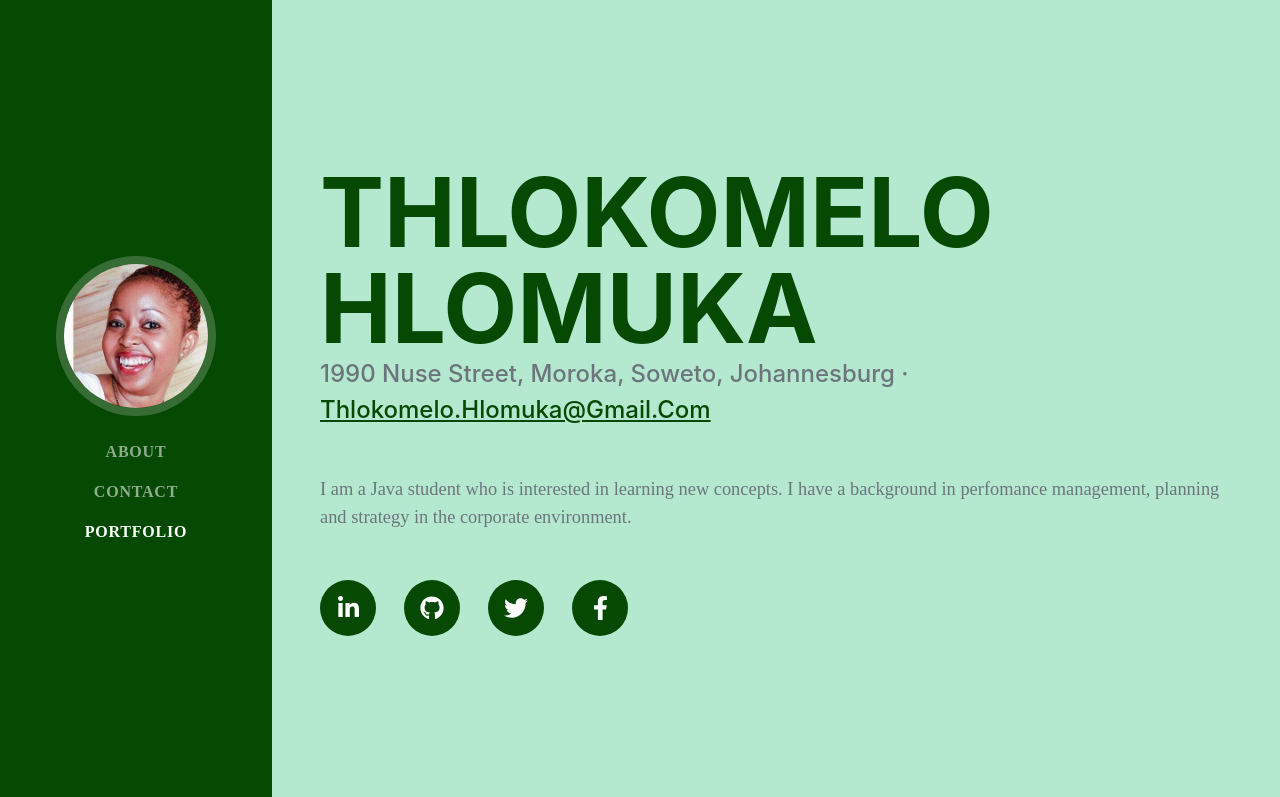
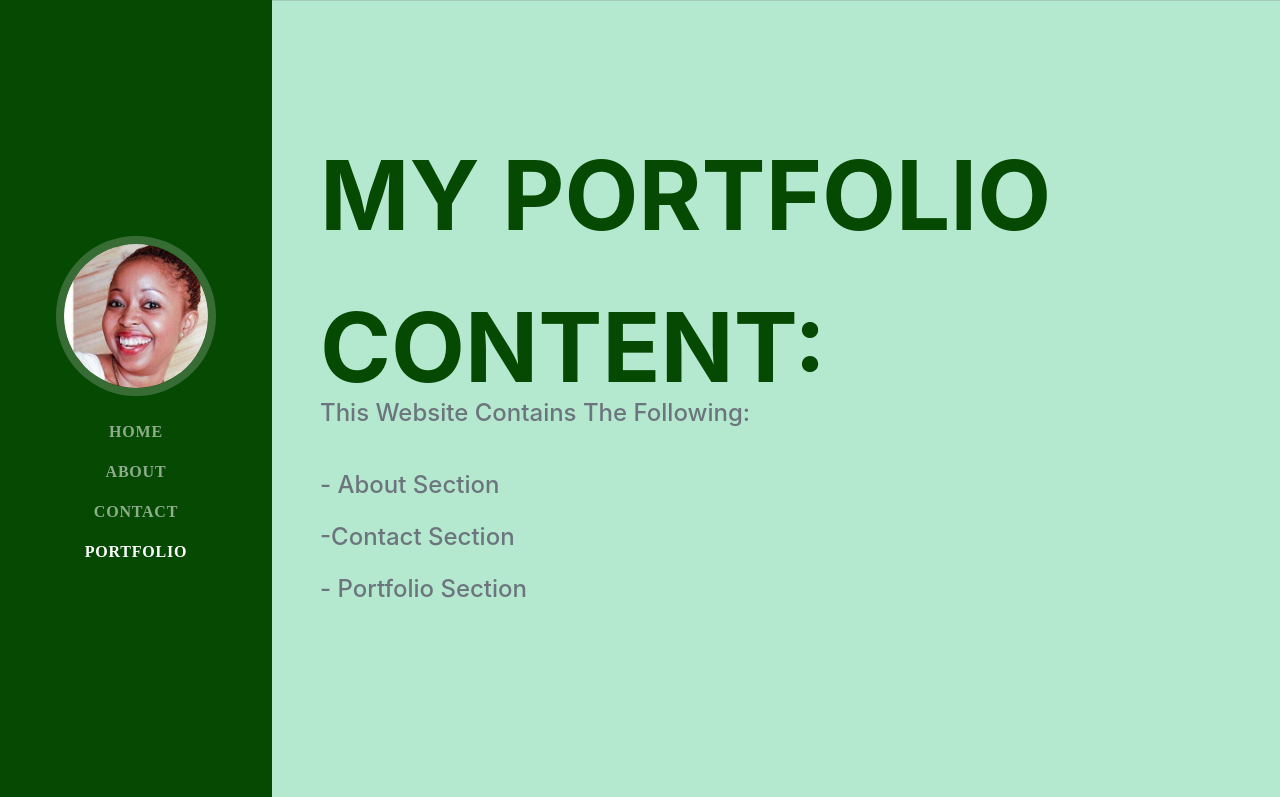
Before and after one commit to Thlokomelo/bootstrap_portfolio-2, a plain HTML site: page index.html in a window 1280 px wide. Shown: the top 797 px of the page. Drawn offline with nearby package versions, Linux system fonts and the light colour scheme; a web font is replaced by a local one.

Commit message:
VS Code Update

```diff
--- a/index.html
+++ b/index.html
@@ -87,7 +87,18 @@
     img {
   border: 5px solid rgb(4, 41, 6);
 }
+.Home {
+  padding: 60px;
+  text-align: center;
+  background: #1abc9c;
+  color: white;
+  font-size: 30px;
+}
 
+/* Page Content */
+.content {padding:20px;
+
+}
   }
 </style>
 
@@ -104,6 +115,7 @@
         class="navbar-toggler-icon"></span></button>
     <div class="collapse navbar-collapse" id="navbarResponsive">
       <ul class="navbar-nav">
+        <li class="nav-item"><a class="nav-link js-scroll-trigger" href="#Home">Home</a></li>
         <li class="nav-item"><a class="nav-link js-scroll-trigger" href="#about">About</a></li>
         <li class="nav-item"><a class="nav-link js-scroll-trigger" href="#contact">Contact</a></li>
         <li class="nav-item"><a class="nav-link js-scroll-trigger" href="#portfolio">Portfolio</a></li>
@@ -112,6 +124,28 @@
     </div>
   </nav>
   <!-- Page Content-->
+  <hr class="m-0" />
+  <!-- Home-->
+  <section class="resume-section" id="Home">
+    <div class="resume-section-content">
+      <h1>My Portfolio</h1>
+
+      <br><br>
+    <div class="content">
+      <h1 class="mb-0">
+        Content:
+
+      </h1>
+      <div class="subheading mb-5">
+        This website contains the following:
+        <br><br>
+      <p>- About Section</p>
+      <p>-Contact Section</p>
+      <p>- Portfolio Section</p>
+
+
+      <div>
+      </section>
   <div class="container-fluid p-0">
     <!-- About-->
     <section class="resume-section" id="about">
```
